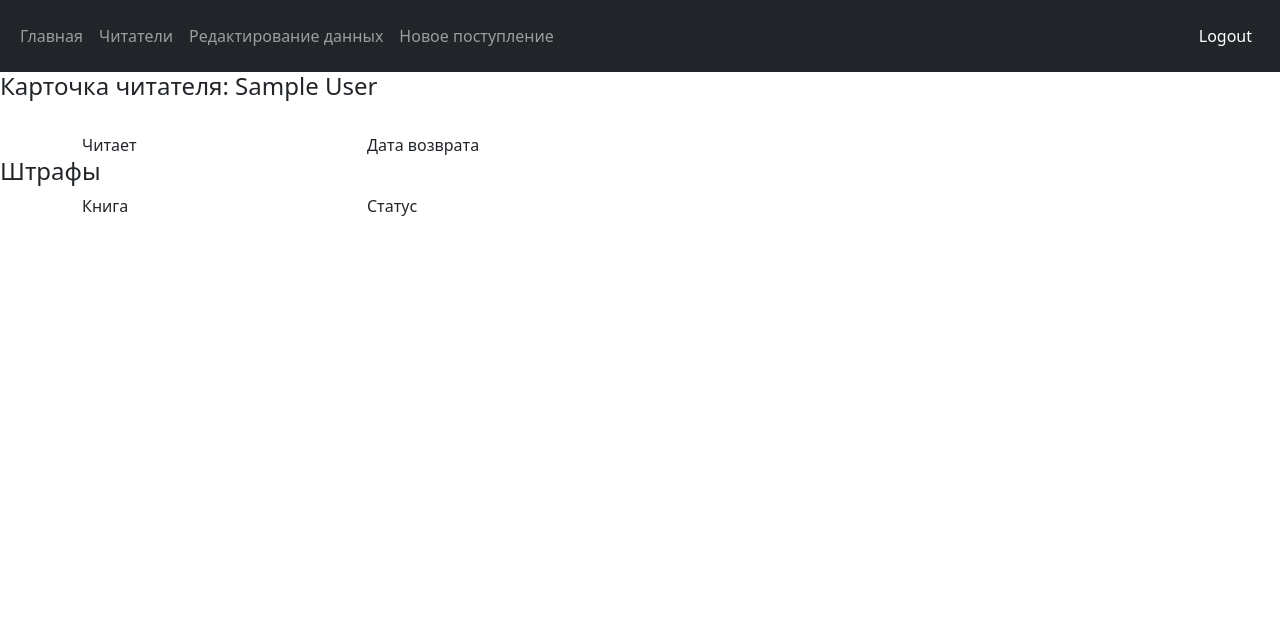
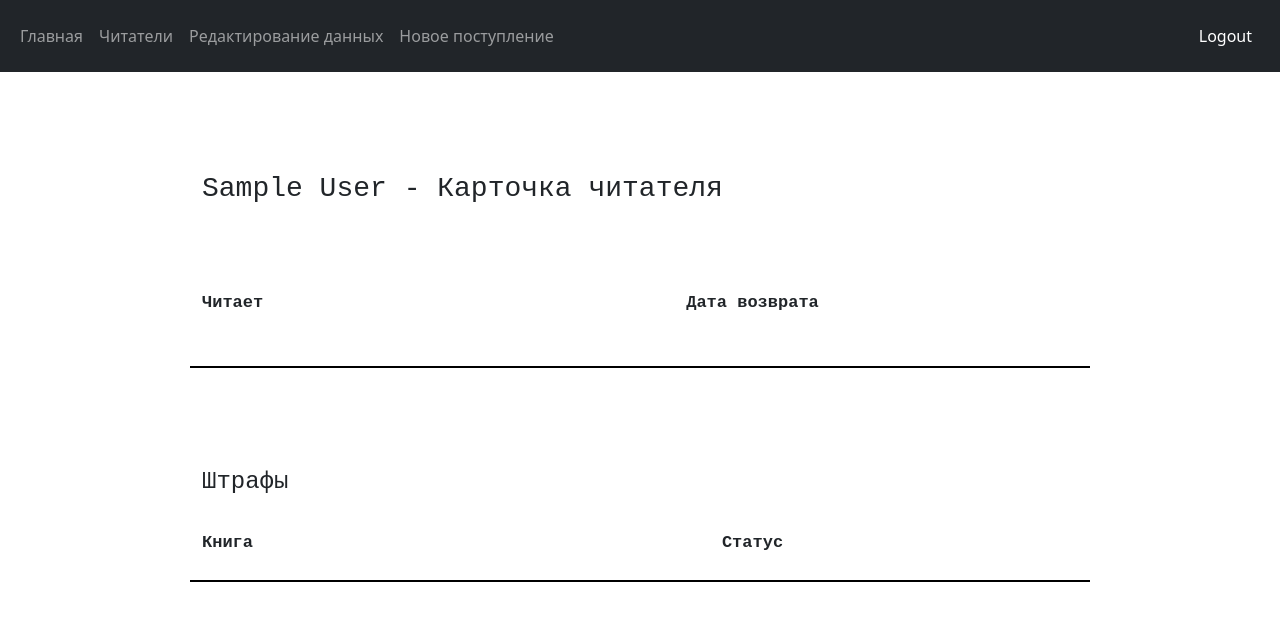
Before and after one commit to flatline-dot/lib_control, a Django app: page /reader_card/1/ in a window 1280 px wide. Shown: the top 621 px of the page. Run offline with Django 4.2, Linux system fonts and the light colour scheme; the visitor is signed in with stand-in values (Sample User, id 1); data comes from the database, SQL or seed files in the repository; data that the repository does not hold is empty; parts of the project's set-up code (start-up, migrations or seed data) failed here and were passed over.

Commit message:
reader' s card

```diff
--- a/lib_app/templates/lib_app/all_books.html
+++ b/lib_app/templates/lib_app/all_books.html
@@ -28,8 +28,6 @@
                         {% endif %}
                         {% endfor %}
                 </select>
-
-
                 {% if search_query %}
                     <input type="text" class="form-control form-control-sm" id="search-form" name="search_query" value="{{ search_query }}">
                 {% else %}
--- a/lib_app/templates/lib_app/reader_card.html
+++ b/lib_app/templates/lib_app/reader_card.html
@@ -1,63 +1,75 @@
 {% extends 'base.html' %}
 {% block content %}
+<div class='container' id="reader-card">
+    <h3>{{ object.first_name }} {{ object.last_name }} - Карточка читателя</h3><br><br><br>
     <div class="row">
-        <h4>Карточка читателя: {{ object.first_name }} {{ object.last_name }}</h4>
-    </div><br>
-    <div class="container-sm">
-        <div class="row">
-            <div class="col-3">
+       <div class="col-5">
             Читает
         </div>
-            <div class="col-2">
+
+       <div class="col-5" id="date">
             Дата возврата
         </div>
 
+       <div class="col-1">
         </div>
+    </div><br>
 </div>
 
+<div class='container' id="reader-data">
+
     {%  for book in object.reading_set.all %}
+
        <div class="row">
-        <div class="col-3">
+           <div class="col-5">
             {{ book.book_id.title }}
             </div>
-        <div class="col-2">
+
+           <div class="col-5" id="date">
                 {{ book.date_return }}
             </div>
-        <div class="col-3">
-            <a href="{% url 'del_confirm' book.book_id.slug object.pk %}">Возврат</a>
+           <div class="col-1">
+
+             <a href="{% url 'del_confirm' book.book_id.slug object.pk %}" class="btn btn-outline-dark btn-sm"" role="button" data-bs-toggle="button">Возврат</a>
+
            </div>
+
+        </div><br>
+    {% endfor %}
 </div>
-    {% endfor %}
 
 
-
-    <h4>Штрафы</h4>
-        <div class="container-sm">
+<div>
+    <div class="container" id="reader-card">
+        <h4>Штрафы</h4><br>
         <div class="row">
-                <div class="col-3">
+            <div class="col-5">
                 Книга
             </div>
-                <div class="col-2">
+            <div class="col-5" id="date">
                 Статус
             </div>
 
         </div>
     </div>
+    <div class="container" id="reader-data">
         {%  for fine in object.fine_set.all %}
         {% if not fine.pay_status %}
                 <div class="row">
-                <div class="col-3">
-                    {{ fine.reading_id.book_id }}
+                    <div class="col-5">
+                        {{ fine.reading_id.book_id.title }}
                     </div>
-                <div class="col-2">
+                    <div class="col-5" id="date">
                         Не оплачен
                     </div>
-                <div class="col-3">
-                    <a href="{% url 'pay_fine' fine.pk object.pk %}">Возврат</a>
+                    <div class="col-1">
+                        <a href="{% url 'pay_fine' fine.pk object.pk %}" class="btn btn-outline-dark btn-sm"" role="button" data-bs-toggle="button">Погасить</a>
                     </div>
 
                 </div>
         {% endif %}
         {% endfor %}
+    </div>
+</div>
 
 {% endblock %}
--- a/static/css/styles.css
+++ b/static/css/styles.css
@@ -1,7 +1,3 @@
-
-
-
-
 .container .row{
     height: 50px;
 }
@@ -15,9 +11,6 @@
     height: 500px;
 
     overflow: scroll;
-
-
-
 }
 
 #sm{
@@ -29,23 +22,16 @@
     border-bottom: 2px solid black;
     font-weight: bold;
     margin: 0 auto, 100, 0;
-
-
-
 }
-
-
 
 
 .col-2 {
     text-align: left;
-
 }
 
 
-.col-1{
+.col-1, #date{
     text-align: center;
-
 }
 
 
@@ -53,9 +39,7 @@
     width: 700px;
     margin-top: 60px;
     margin-left: 70px;
-
 }
-
 
 #user_list {
     margin-top: 100px;
@@ -70,6 +54,31 @@
 }
 
 #search-form{
-
     border-color: black;
 }
+
+#test{
+    width: 400px;
+    margin-left: 50px;
+    margin-top: 50px;
+}
+
+#reader-card{
+    width: 900px;
+    font-size: 17px;
+    font-family:'Courier New', Courier, monospace;
+    margin-top: 100px;
+    max-width: 1500px;
+    border-bottom: 2px solid black;
+    font-weight: bold;
+    margin: 0 auto, 100, 0;
+}
+
+#reader-data{
+    width: 900px;
+    font-family:Arial, Helvetica, sans-serif;
+    font-size: 17px;
+    margin-top: 20px;
+    max-width: 1500px;
+    margin: 0 auto, 0;
+}
```
Also changed, not shown: lib_app/templates/lib_app/select_reader.html (+29 -4 lines). Lines whose indentation alone changed are shown as unchanged.
